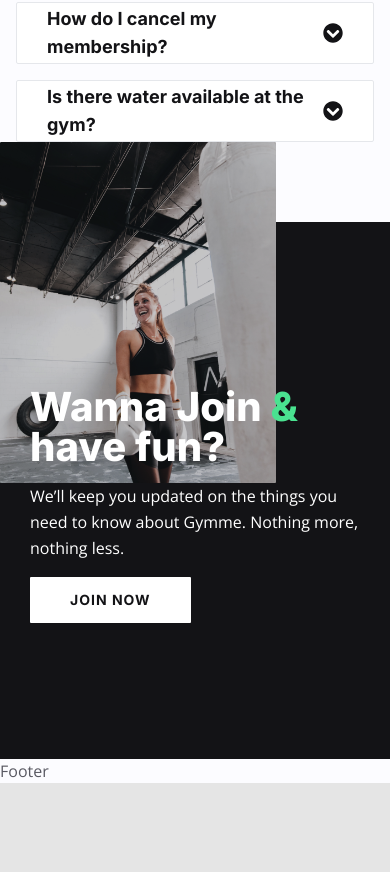
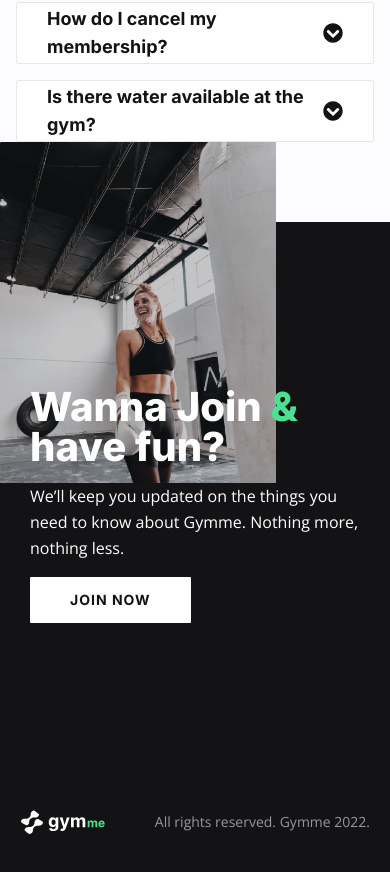
Before and after one commit to terrorbladegodlike/GYMme, a React (Create React App) app: page / in a window 390 px wide. Shown: the part 4426-5298 px from the top of the page. Before the commit the page ends 5209 px from the top, so only its background shows below. Built offline with nearby package versions, Linux system fonts and the light colour scheme; the HTML template or start-up script is replaced by a standard one.

Commit message:
Adding a "Footer" component.
Addition of "Footer" component. Added animation using "data-aos".

```diff
--- a/src/components/Footer.jsx
+++ b/src/components/Footer.jsx
@@ -1,8 +1,30 @@
 import React from 'react'
 
+// Import Data
+import { footer } from '../data'
+
 const Footer = () => {
+
+  // Destructure Footer Data
+  const { logo, copyrightText } = footer
+
   return (
-    <div>Footer</div>
+    <footer className='bg-neutral-500 h-[125px] md:h-[195px] px-[20px]'>
+      <div
+        data-aos='fade-up'
+        data-aos-delay='200'
+        className="container mx-auto h-full flex justify-between items-center md:items-end mb:pb-[50px]"
+      >
+        {/* Logo */}
+        <a href="#!">
+          <img src={logo} alt="logo" />
+        </a>
+        {/* Copyright Text */}
+        <p className='text-neutral-300 text-sm'>
+          {copyrightText}
+        </p>
+      </div>
+    </footer>
   )
 }
 
```
